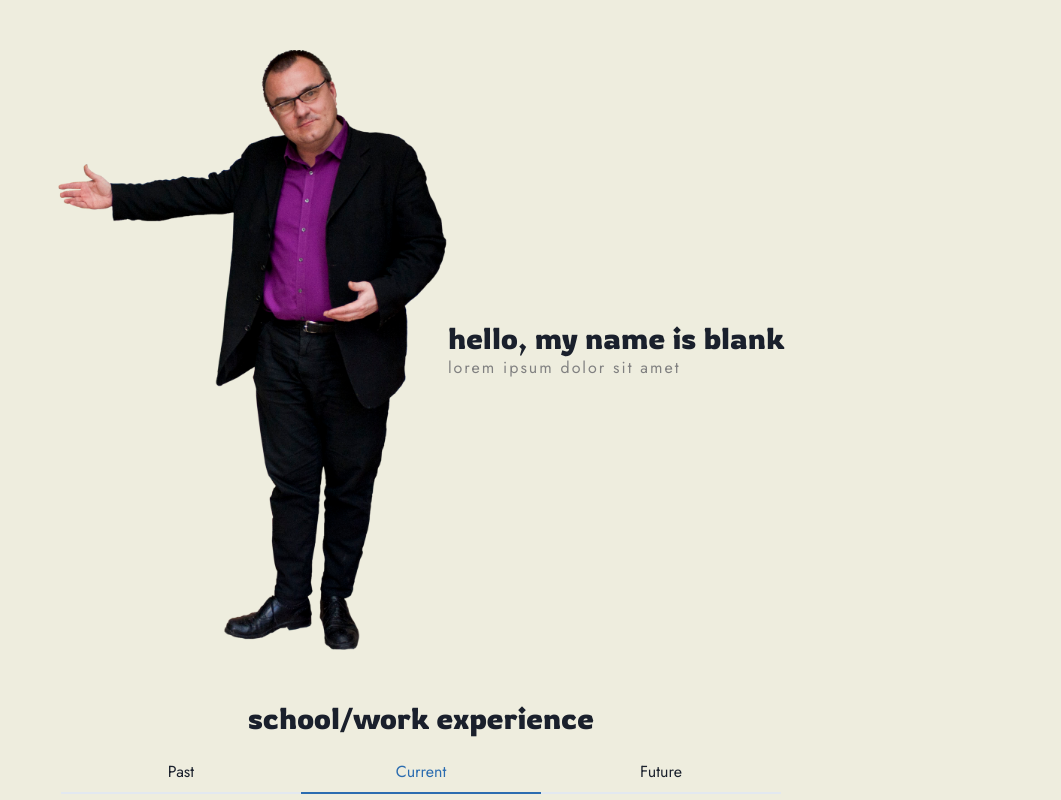
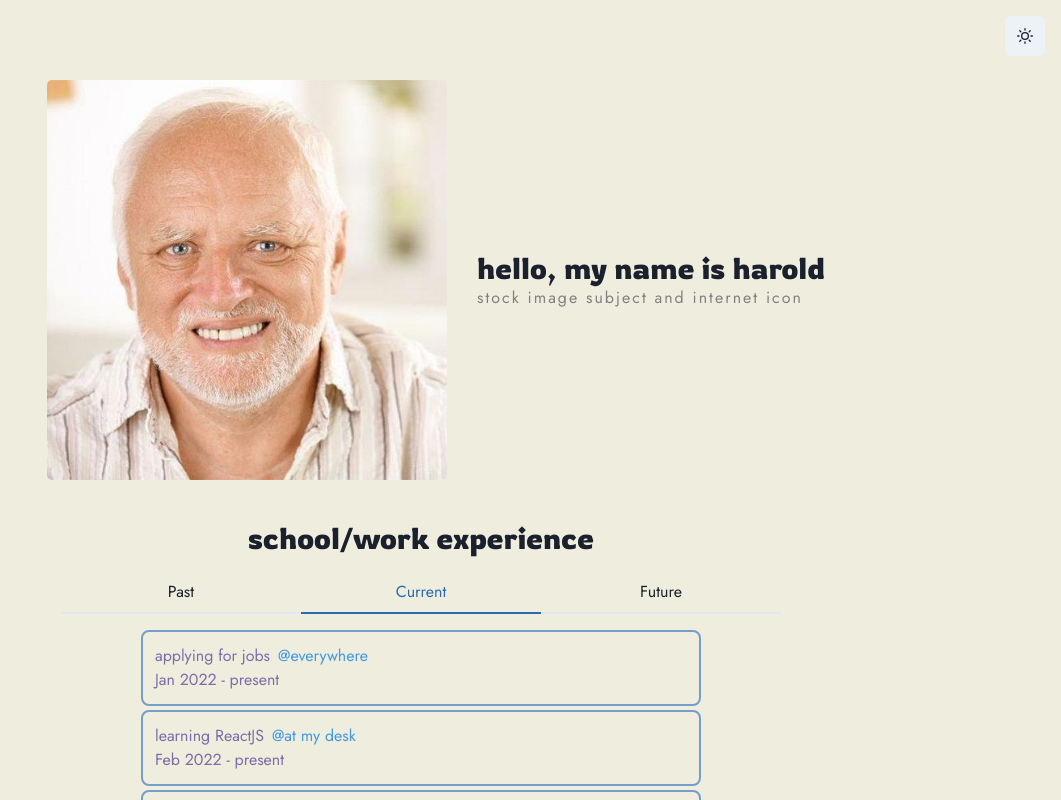
Before and after one commit to matthewfritsch/Writers_Site-React, a React (Create React App) app: page / in a window 1280 px wide. Shown: the top 800 px of the page, without its empty margins (219-1280 px from the left). Built offline with nearby package versions, Linux system fonts and the light colour scheme.

Commit message:
Added dark theme button, switched image for Harold, fixed text formatting

```diff
--- a/src/components/Header.js
+++ b/src/components/Header.js
@@ -1,18 +1,52 @@
-import { Box, Center, Container, Heading, Image, Text } from '@chakra-ui/react'
+import {
+  Box,
+  Center,
+  Flex,
+  Heading,
+  IconButton,
+  Image,
+  Text,
+  useColorMode,
+  useColorModeValue,
+} from "@chakra-ui/react";
+import { SunIcon, MoonIcon } from "@chakra-ui/icons";
 
 const Header = () => {
-  let welcomeImg = require('../assets/welcome_man.png')
+  let welcomeImg = require("../assets/harold/harold_welcome.jpg");
+
+  const { toggleColorMode } = useColorMode();
+
+  const icon = useColorModeValue(<SunIcon />, <MoonIcon />);
 
   return (
-    <Center my={50} display='flex' alignItems='center' justifyContent='center'>
-      <Image height={600} src={welcomeImg} fallback='https://via.placeholder.com/390x600'/>
+    <>
+      <Flex justifyContent="flex-end">
+        <IconButton my={4} icon={icon} onClick={toggleColorMode} pos="fixed" />
+      </Flex>
+      <Center
+        pt={20}
+        pb={10}
+        display="flex"
+        alignItems="center"
+        justifyContent="center"
+      >
+        <Image
+          height={400}
+          src={welcomeImg}
+          fallback="https://via.placeholder.com/390x600"
+          mx={30}
+          borderRadius={5}
+        />
 
-      <Box borderLeft={20}>
-         <Heading> hello, my name is blank </Heading>
-         <Text letterSpacing={2} color="gray">lorem ipsum dolor sit amet</Text>
-      </Box>
-     </Center>
-  )
-}
+        <Box borderLeft={20}>
+          <Heading> hello, my name is harold </Heading>
+          <Text letterSpacing={2} color="gray">
+            stock image subject and internet icon
+          </Text>
+        </Box>
+      </Center>
+    </>
+  );
+};
 
-export default Header
+export default Header;
```
